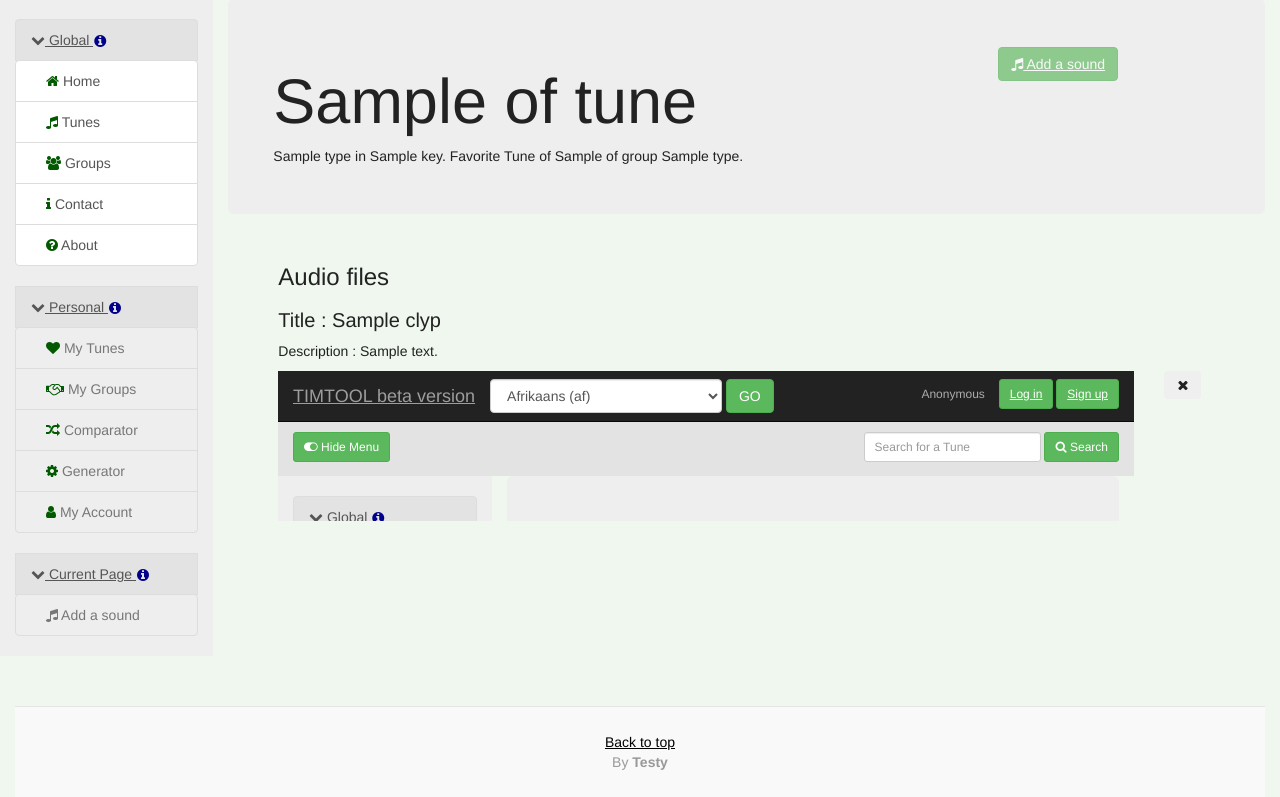
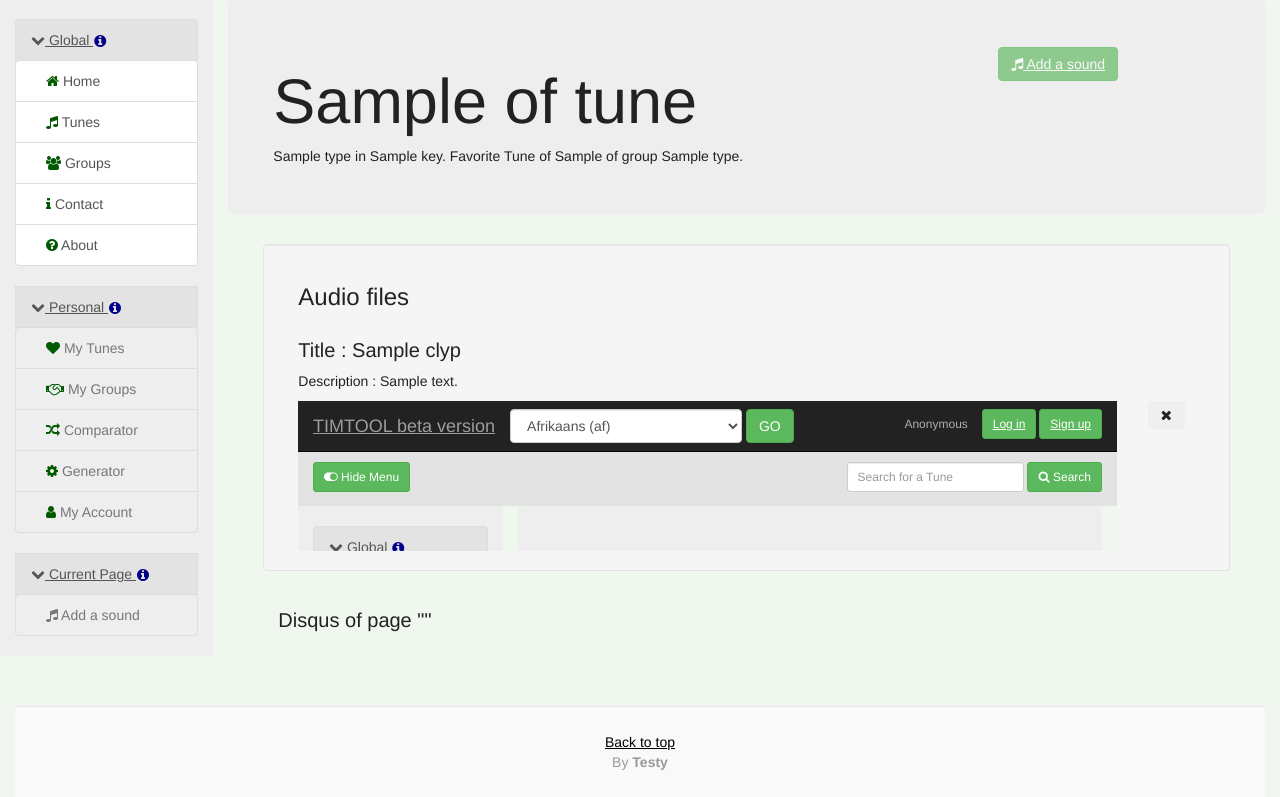
Before and after one commit to Mr-Testy/TimTool, a Django app: template tune/templates/tune/tune_favori_lire.html in a window 1280 px wide. Shown: the part 106-903 px from the top of the page. Run offline with Django 3.2, Linux system fonts and the light colour scheme; the template is opened without the code that fills it: most values are stand-ins (such as "Sample title", 1, 10 or a date in 2020); some libraries are stand-ins or nearby versions.

Commit message:
Added disqus on Tune, Favorite Tune, Group

```diff
--- a/static/js/main.js
+++ b/static/js/main.js
@@ -176,7 +176,7 @@
         $(this).click(function () {
             var submit = $(this);
             if (submit.attr("id")=="unfavori") {
-                var label="lol";
+                var label= submit.attr("data-id");
             } else {
             var label = submit.parents("tr").last().attr("data-id");
             }
--- a/templates/disqus.html
+++ b/templates/disqus.html
@@ -1,7 +1,11 @@
 {% load i18n %}
 {% get_current_language as LANGUAGE_CODE %}
+<div class="row">
+    <div class="col-xs-12">
+        <h2>Disqus of page "{{PAGE_IDENTIFIER}}"</h2>
 <div id="disqus_thread"></div>
-
+</div>
+</div>
 <script>
 
 /**
@@ -9,10 +13,9 @@
 *  LEARN WHY DEFINING THESE VARIABLES IS IMPORTANT: https://disqus.com/admin/universalcode/#configuration-variables*/
 
 var disqus_config = function () {
-this.page.url = "https://timtool-{{LANGUAGE_CODE}}.disqus.com/";  // Replace PAGE_URL with your page's canonical URL variable
-this.page.identifier = "{{PAGE_IDENTIFIER}}"; // Replace PAGE_IDENTIFIER with your page's unique identifier variable
+this.page.identifier = '/{{PAGE_IDENTIFIER}}/'; // Replace PAGE_IDENTIFIER with your page's unique identifier variable
+this.page.title = '{{PAGE_IDENTIFIER}}';
 };
-
 (function() { // DON'T EDIT BELOW THIS LINE
 var d = document, s = d.createElement('script');
 s.src = "https://timtool-{{LANGUAGE_CODE}}.disqus.com/embed.js";
--- a/tune/templates/tune/tune_favori_lire.html
+++ b/tune/templates/tune/tune_favori_lire.html
@@ -20,15 +20,20 @@
 {% endblock %}
 
 {% block timtool_body %}
+        <div class="row well">
+            <div class="col-xs-12">
 <h1>{% trans 'Audio files' %}</h1>
 {% if type == "user" %}
     {% if tune_favori.audio_clyp_user_favori_set.all|length == 0 %}
-        {% trans 'No audio file added to this favorite' %}
+        <p>{% trans 'No audio file added to this favorite' %}</p>
     {% else %}
         {% for clyp in tune_favori.audio_clyp_user_favori_set.all %}
-        <div class="temp">
+                <div class="row">
+            <div class="col-xs-12">
         <h2>{% trans 'Title' %} : {{clyp.name}}</h2>
         <p>{% trans 'Description' %} : {{clyp.description}}</p>
+    </div>
+</div>
         <div class="row">
             <div class="col-xs-11">
             <iframe width="100%" height="150" src="{{clyp.href}}/widget" frameborder="0"></iframe>
@@ -39,16 +44,19 @@
                                     </button>
                                 </div>
         </div>
-        </div>
         {% endfor %}
     {% endif %}
 {% else %}
     {% if tune_favori.audio_clyp_group_favori_set.all|length == 0 %}
-        {% trans 'No audio file added to this favorite' %}
+        <p>{% trans 'No audio file added to this favorite' %}</p>
     {% else %}
         {% for clyp in tune_favori.audio_clyp_group_favori_set.all %}
+                <div class="row">
+            <div class="col-xs-12">
         <h2>{% trans 'Title' %} : {{clyp.name}}</h2>
         <p>{% trans 'Description' %} : {{clyp.description}}</p>
+    </div>
+</div>
         <div class="row">
             <div class="col-xs-11">
             <iframe width="100%" height="150" src="{{clyp.href}}/widget" frameborder="0"></iframe>
@@ -62,6 +70,9 @@
         {% endfor %}
     {% endif %}
 {% endif %}
+</div>
+</div>
+{% include 'disqus.html' with PAGE_IDENTIFIER="Favorite Tune : "|add:tune_favori.slug %}
 {% endblock %}
 
     {% block actions_page %}
```
Also changed, not shown: tune/templates/tune/tune_lire.html (+10 -1 lines), user/templates/user/groupe_lire.html (+10 -2 lines).
